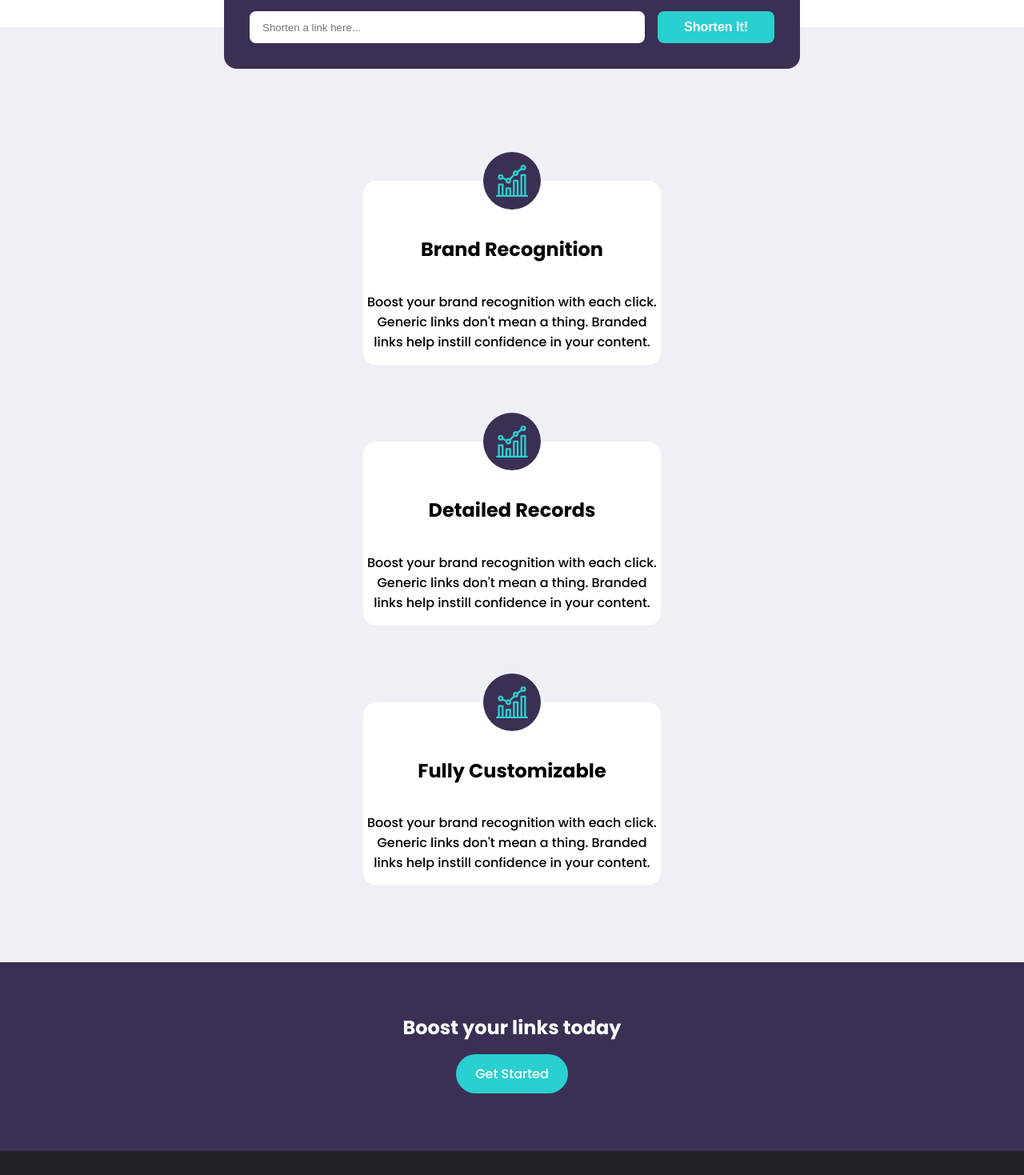
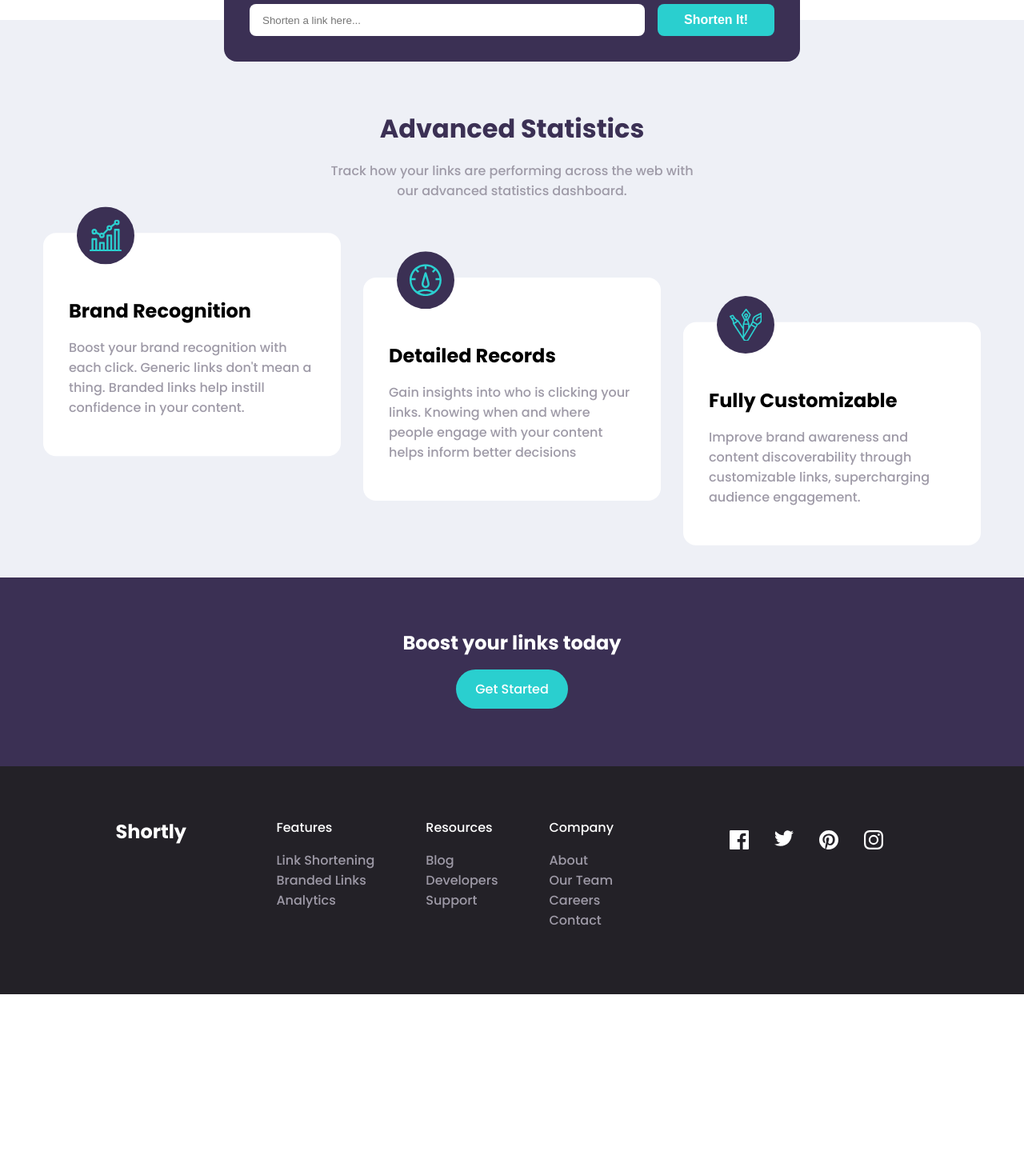
Before and after one commit to Erleh/url-shortener, a React (Vite) app in the folder front-end/: page / in a window 1280 px wide. Shown: the part 480-1949 px from the top of the page at 80% size. After the commit the page ends 1723 px from the top, so only its background shows below. Built offline with nearby package versions, Linux system fonts and the light colour scheme.

Commit message:
Added styling for desktop and mobile across the entire project -- to-do : add active states

```diff
--- a/front-end/src/App.css
+++ b/front-end/src/App.css
@@ -188,10 +188,26 @@ nav .card {
   border-radius: 2rem;
 }
 
+.stat {
+  text-align: center;
+  color: var(--clr-nt-400);
+  max-width: 21rem;
+}
+
+.stat h3 {
+  color: var(--clr-prm-dark);
+  margin: 1rem 0 0 0;
+  font-size: 1.5rem;
+}
+
+.stat p {
+  margin-bottom: 0;
+}
+
 .stats img{
   position: absolute;
   transform-origin: 50% 50%;
-  transform: translate(-50%, -50%);
+  transform: translate(-50%, -90%);
 }
 
 .stats .icon{
@@ -199,6 +215,26 @@ nav .card {
   padding: 1rem;
   border-radius: 5rem;
   overflow:visible;
+}
+
+.stats {
+  position: relative;
+  padding: 2rem;
+}
+
+.stats h2 {
+  margin: 0;
+  text-align: left;
+}
+
+.stats p {
+  color: var(--clr-nt-400);
+  margin: 1rem 0;
+  text-align: left;
+}
+
+.stats img {
+  max-width: 4.5rem;
 }
 
 .banner {
@@ -351,24 +387,28 @@ nav .card {
   /* change call to */
   .container.call-to {
     margin-top: 4rem;
-    max-width: 64rem;
+    max-width: 60rem;
     flex-direction: row-reverse;
-    justify-content: center;
+    justify-content: space-between;
+    gap: 1rem;
     overflow: hidden;
   }
 
   .call-to img {
-    transform:scale(1.2);
+    transform:scale(1.3);
   }
 
   .call-to .content {
     margin: 1rem;
-    max-width: 26rem;
+    max-width: 28rem;
     text-align: left;
   }
 
   .call-to h1 {
     margin: 0;
+    max-width: 25rem;
+    font-size: 3rem;
+    line-height: 3.5rem;
   }
 
   .call-to a {
@@ -402,10 +442,56 @@ nav .card {
   /*  */
 
   /* change stats section  */
+  .stat-cards {
+    flex-direction: row;
+    max-width: 75rem;
+  }
 
-  /*  */
+  .stats img{
+    transform: translate(-200%, -90%);
+  }
+
+  .stat {
+    max-width: 30rem;
+  }
+
+  .stat-cards .stats:first-child {
+    transform: translateY(-20%);
+  }
+
+  .stat-cards .stats:last-child {
+    transform: translateY(20%);
+  }
+
+  .stats {
+    min-width: 15rem;
+    max-width: 21rem;
+  }
+
+  .stat h3 {
+    font-size: 2rem;
+  }
 
   /* change footer  */
+  footer.container {
+    flex-direction: row;
+    align-items: flex-start;
+    padding: 4rem;
+  }
 
-  /*  */
+  footer h3 {
+    margin: 0 auto;
+  }
+
+  footer .socials {
+    padding-top: 0;
+    margin-top: 0;
+  }
+
+  .footer-links {
+    margin: 0 2rem;
+    text-align: left;
+  }
+
+
 }
--- a/front-end/src/App.jsx
+++ b/front-end/src/App.jsx
@@ -36,7 +36,7 @@ function App() {
     </main>
     <Linker />
     <section id="statistics">
-      <Statistics />
+      <Statistics screenWidth={screenWidth} minWidth={minWidth}/>
     </section>
     <section>
       <CallToBanner />
--- a/front-end/src/components/CallTo.jsx
+++ b/front-end/src/components/CallTo.jsx
@@ -6,7 +6,7 @@ export default function CallTo() {
             <img src={CallToSvg} alt="working illustration" />
             <div className="content">
                 <h1>More than just shorter links</h1>
-                <p>Build your brand's recognition and<br></br> get detailed insights on how your links are performing.</p>
+                <p>Build your brand's recognition and get detailed insights on how your links are performing.</p>
                 <a href="">Get Started</a>
             </div>
         </div>
--- a/front-end/src/components/PageFoot.jsx
+++ b/front-end/src/components/PageFoot.jsx
@@ -14,10 +14,12 @@ function LinksList({category, listItems}) {
 
     return (
         <>
-        <p>{category}</p>
-        <ul>
-            {itemList}
-        </ul>
+        <div className="footer-links">
+            <p>{category}</p>
+            <ul>
+                {itemList}
+            </ul>
+        </div>
         </>
     )
 }
--- a/front-end/src/components/Statistics.jsx
+++ b/front-end/src/components/Statistics.jsx
@@ -1,9 +1,15 @@
 import BrandRecImgSrc from '../images/icon-brand-recognition.svg';
+import DetailedImgSrc from '../images/icon-detailed-records.svg';
+import CustomizeImgSrc from '../images/icon-fully-customizable.svg';
 
-function InfoCard({image, title, children}) {
+function InfoCard({image, title, screenWidth, minWidth, children}) {
     return (
         <>
-        <div className="gap"></div>
+        {
+            screenWidth < minWidth ?
+            <div className="gap" /> :
+            null
+        }
         <div className="container card stats">
             <div>
                 <img className="icon" src={image}></img>
@@ -16,18 +22,31 @@ function InfoCard({image, title, children}) {
     )
 }
 
-export default function Statistics() {
+export default function Statistics({screenWidth, minWidth}) {
     return (
         <>
-        <InfoCard image={BrandRecImgSrc} title="Brand Recognition">
-            <p>Boost your brand recognition with each click. Generic links don't mean a thing. Branded links help instill confidence in your content.</p>
-        </InfoCard>
-        <InfoCard image={BrandRecImgSrc} title="Detailed Records">
-            <p>Boost your brand recognition with each click. Generic links don't mean a thing. Branded links help instill confidence in your content.</p>
-        </InfoCard>
-        <InfoCard image={BrandRecImgSrc} title="Fully Customizable">
-            <p>Boost your brand recognition with each click. Generic links don't mean a thing. Branded links help instill confidence in your content.</p>
-        </InfoCard>
+        <div className="container stat">
+            <h3>Advanced Statistics</h3>
+            <p>Track how your links are performing across the web with our advanced statistics dashboard.</p>
+        </div>
+        {
+            screenWidth >= minWidth ?
+            <div className="gap" /> :
+            null
+        }
+        <div className="container stat-cards">
+            <InfoCard image={BrandRecImgSrc} title="Brand Recognition" screenWidth={screenWidth} minWidth={minWidth}>
+                <p>Boost your brand recognition with each click. Generic links don't mean a thing. Branded links help instill confidence in your content.</p>
+            </InfoCard>
+            <InfoCard image={DetailedImgSrc} title="Detailed Records" screenWidth={screenWidth} minWidth={minWidth}>
+                <div className="chain-a"/>
+                <p>Gain insights into who is clicking your links. Knowing when and where people engage with your content helps inform better decisions</p>
+            </InfoCard>
+            <div className="chain-b"/>
+            <InfoCard image={CustomizeImgSrc} title="Fully Customizable" screenWidth={screenWidth} minWidth={minWidth}>
+                <p>Improve brand awareness and content discoverability through customizable links, supercharging audience engagement.</p>
+            </InfoCard>
+        </div>
         <div className="gap"></div>
         </>
     )
```
Also changed, not shown: front-end/src/images/icon-fully-customizable.svg.
